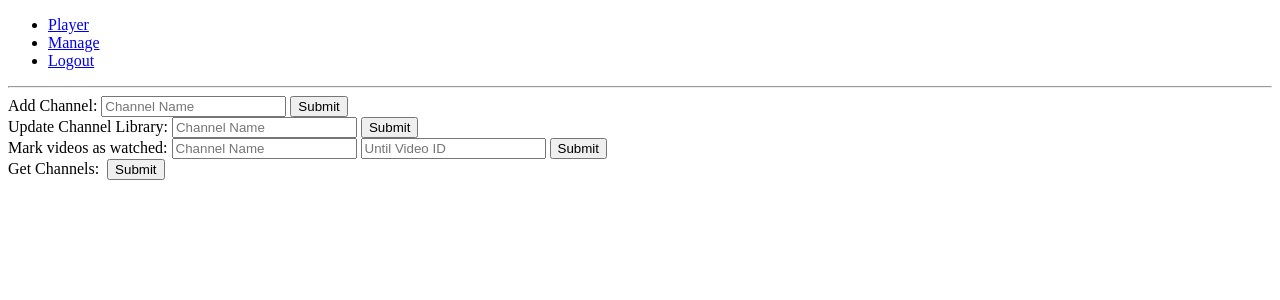
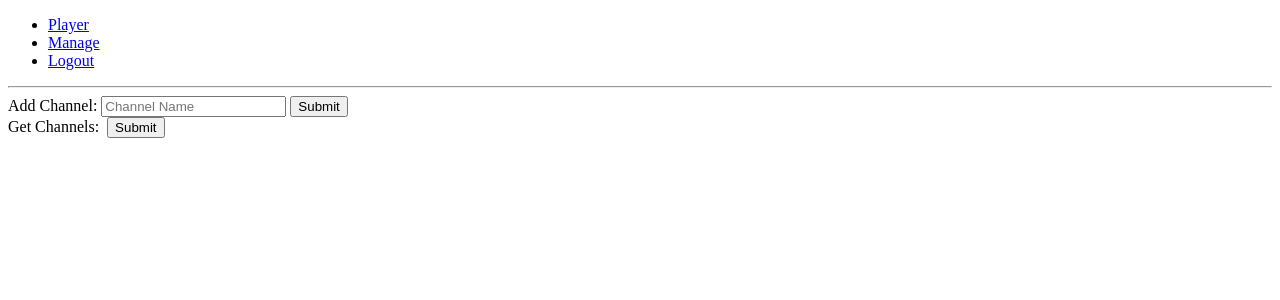
Before and after one commit to eduardoceretta/yqueuer, a Django app: page /manage/ in a window 1280 px wide. Shown: the top 300 px of the page. Run offline with Django 3.2, Linux system fonts and the light colour scheme; the visitor is signed in with stand-in values (Sample User, id 1); parts of the project's set-up code (start-up, migrations or seed data) failed here and were passed over.

Commit message:
Major change. Slim DB model. Was running out of space on the db, now we only keep unwatched videos in the db and only import a limited ammount of videos. Require cronjob to work.Manage is crippled now, only addchannel is available

```diff
--- a/frontend/templates/frontend/manage.html
+++ b/frontend/templates/frontend/manage.html
@@ -12,6 +12,7 @@
       <span id="add_channel_result"></span>
     </span>
   </div>
+  <!--
   <div id="update_channel_library">
     <span>
       Update Channel Library:
@@ -29,6 +30,7 @@
       <span id="bulk_mark_result"></span>
     </span>
   </div>
+  -->
 
   <div id="get_channels">
     <span>
@@ -47,43 +49,43 @@
 
     $( document ).ready(function() {
       log( "manage ready!" );
-      var bulk_mark = {
-        'div' : $("#bulk_mark"),
-        'channel_name' : $("#bulk_mark_channel"),
-        'until_y_video_id' : $("#bulk_mark_until_y_video_id"),
-        'submit' : $("#bulk_mark_submit"),
-        'result' : $("#bulk_mark_result"),
-      };
-      bulk_mark.submit.on('click', function(e) {
-        log ('bulk_mark.submit');
-        log(bulk_mark.channel_name.val());
-        log(bulk_mark.until_y_video_id.val());
-        var channel_name = bulk_mark.channel_name.val();
-        var until_y_video_id = bulk_mark.until_y_video_id.val();
-        bulk_mark.result.text('processing...');
-        bulk_mark.div.find(":input").attr("disabled", true);
-        $.ajax({
-          method: "POST",
-          url: "/api/bulk_mark_watched/",
-          headers: {'X-CSRFToken': '{{ csrf_token }}'},
-          data: { 'channel_name' : channel_name,
-                  'until_y_video_id': until_y_video_id,
-          },
-          success: function(result){
-            bulk_mark.div.find(":input").attr("disabled", false);
-            if(result.success) {
-              bulk_mark.result.text('success: marked ' + result.data.marked + ' videos');
-            } else if(result.error) {
-              bulk_mark.result.text('error: ' + result.error);
-            }
-          },
-          error: function(xhr,status,error){
-            log('bulk_mark','error', xhr,status,error);
-            bulk_mark.div.find(":input").attr("disabled", false);
-            bulk_mark.result.text('error');
-          }
-        });
-      });
+      // var bulk_mark = {
+      //   'div' : $("#bulk_mark"),
+      //   'channel_name' : $("#bulk_mark_channel"),
+      //   'until_y_video_id' : $("#bulk_mark_until_y_video_id"),
+      //   'submit' : $("#bulk_mark_submit"),
+      //   'result' : $("#bulk_mark_result"),
+      // };
+      // bulk_mark.submit.on('click', function(e) {
+      //   log ('bulk_mark.submit');
+      //   log(bulk_mark.channel_name.val());
+      //   log(bulk_mark.until_y_video_id.val());
+      //   var channel_name = bulk_mark.channel_name.val();
+      //   var until_y_video_id = bulk_mark.until_y_video_id.val();
+      //   bulk_mark.result.text('processing...');
+      //   bulk_mark.div.find(":input").attr("disabled", true);
+      //   $.ajax({
+      //     method: "POST",
+      //     url: "/api/bulk_mark_watched/",
+      //     headers: {'X-CSRFToken': '{{ csrf_token }}'},
+      //     data: { 'channel_name' : channel_name,
+      //             'until_y_video_id': until_y_video_id,
+      //     },
+      //     success: function(result){
+      //       bulk_mark.div.find(":input").attr("disabled", false);
+      //       if(result.success) {
+      //         bulk_mark.result.text('success: marked ' + result.data.marked + ' videos');
+      //       } else if(result.error) {
+      //         bulk_mark.result.text('error: ' + result.error);
+      //       }
+      //     },
+      //     error: function(xhr,status,error){
+      //       log('bulk_mark','error', xhr,status,error);
+      //       bulk_mark.div.find(":input").attr("disabled", false);
+      //       bulk_mark.result.text('error');
+      //     }
+      //   });
+      // });
 
       var add_channel = {
         'div' : $("#add_channel"),
@@ -118,38 +120,38 @@
         });
       });
 
-      var update_channel_library = {
-        'div' : $("#update_channel_library"),
-        'channel_name' : $("#update_channel_library_channel"),
-        'submit' : $("#update_channel_library_submit"),
-        'result' : $("#update_channel_library_result"),
-      }
-      update_channel_library.submit.on('click', function(e) {
-        log ('update_channel_library.submit');
-        log(update_channel_library.channel_name.val());
-        var channel_name = update_channel_library.channel_name.val();
-        update_channel_library.result.text('processing...');
-        update_channel_library.div.find(":input").attr("disabled", true);
-        $.ajax({
-          method: "POST",
-          url: "/api/update_channel_library/",
-          headers: {'X-CSRFToken': '{{ csrf_token }}'},
-          data: { 'channel_name' : channel_name },
-          success: function(result){
-            update_channel_library.div.find(":input").attr("disabled", false);
-            if(result.success) {
-              update_channel_library.result.text('success: ' + result.data.updated + ' videos updated');
-            } else if(result.error) {
-              update_channel_library.result.text('error: ' + result.error);
-            }
-          },
-          error: function(xhr,status,error){
-            log('update_channel_library','error', xhr,status,error);
-            update_channel_library.div.find(":input").attr("disabled", false);
-            update_channel_library.result.text('error');
-          }
-        });
-      });
+      // var update_channel_library = {
+      //   'div' : $("#update_channel_library"),
+      //   'channel_name' : $("#update_channel_library_channel"),
+      //   'submit' : $("#update_channel_library_submit"),
+      //   'result' : $("#update_channel_library_result"),
+      // }
+      // update_channel_library.submit.on('click', function(e) {
+      //   log ('update_channel_library.submit');
+      //   log(update_channel_library.channel_name.val());
+      //   var channel_name = update_channel_library.channel_name.val();
+      //   update_channel_library.result.text('processing...');
+      //   update_channel_library.div.find(":input").attr("disabled", true);
+      //   $.ajax({
+      //     method: "POST",
+      //     url: "/api/update_channel_library/",
+      //     headers: {'X-CSRFToken': '{{ csrf_token }}'},
+      //     data: { 'channel_name' : channel_name },
+      //     success: function(result){
+      //       update_channel_library.div.find(":input").attr("disabled", false);
+      //       if(result.success) {
+      //         update_channel_library.result.text('success: ' + result.data.updated + ' videos updated');
+      //       } else if(result.error) {
+      //         update_channel_library.result.text('error: ' + result.error);
+      //       }
+      //     },
+      //     error: function(xhr,status,error){
+      //       log('update_channel_library','error', xhr,status,error);
+      //       update_channel_library.div.find(":input").attr("disabled", false);
+      //       update_channel_library.result.text('error');
+      //     }
+      //   });
+      // });
 
       var get_channels = {
         'div' : $("#get_channels"),
--- a/frontend/urls.py
+++ b/frontend/urls.py
@@ -10,8 +10,8 @@ urlpatterns = [
     url(r'^api/get_videos/$', views.getVideos, name = 'get_videos'),
     url(r'^api/get_channels/$', views.getChannels, name = 'get_channels'),
     url(r'^api/mark_watched/$', views.markWatched, name = 'mark_watched'),
-    url(r'^api/bulk_mark_watched/$', views.bulkMarkWatched, name = 'bulk_mark_watched'),
-    url(r'^api/update_channel_library/$', views.updateChannelLibrary, name = 'update_channel_library'),
+    # url(r'^api/bulk_mark_watched/$', views.bulkMarkWatched, name = 'bulk_mark_watched'),
+    # url(r'^api/update_channel_library/$', views.updateChannelLibrary, name = 'update_channel_library'),
     url(r'^api/add_channel/$', views.addChannel, name = 'add_channel'),
     url(r'^api/post_jserror/$', views.postJSError, name = 'post_jserror'),
     # Authentication
--- a/frontend/views.py
+++ b/frontend/views.py
@@ -15,12 +15,9 @@ from django.contrib.auth.models import User
 from django.db.models import Q
 
 from frontend.forms import UserForm
-from frontend.models import Channel, Video, RUserVideo
+from frontend.models import Channel, Video, RUserVideo, RUserChannel
 
 from frontend.yqueuer_api import searchChannel, getVideosFromPlaylist
-
-
-
 
 def _markWatched(user, video):
   uservideo, created = user.ruservideo_set.get_or_create(video = video)
@@ -39,7 +36,6 @@ def _getChannels(user):
       'title': channel.title,
       'name': channel.name,
       'thumbnails' : channel.thumbnails,
-      'imported_date' : str(channel.imported_date),
     })
 
   return channels
@@ -147,8 +143,7 @@ def getVideos(request):
     u_channels = user.channel_set.filter(name__in = channel_list)
 
   video_qs = Video.objects.select_related('channel').filter(
-    Q( channel__in = u_channels )
-    & ( ~Q( users = user) | Q( users = user, ruservideo__watched = False))
+    channel__in = u_channels, users = user, ruservideo__watched = False
   ).order_by('published_at')
 
   videos = []
@@ -187,34 +182,34 @@ def markWatched(request):
 
 
 ##################################
-@login_required
-def updateChannelLibrary(request):
-  response_data = {'error' : "can't find channel"}
-  channel = None
+# @login_required
+# def updateChannelLibrary(request):
+#   response_data = {'error' : "can't find channel"}
+#   channel = None
 
-  channel_name = request.POST['channel_name']
-  channel_qs = Channel.objects.filter(name = channel_name)
+#   channel_name = request.POST['channel_name']
+#   channel_qs = Channel.objects.filter(name = channel_name)
 
-  if len(channel_qs) > 0 :
-    channel = channel_qs[0]
-  else :
-    return HttpResponse(json.dumps(response_data), content_type = "application/json")
+#   if len(channel_qs) > 0 :
+#     channel = channel_qs[0]
+#   else :
+#     return HttpResponse(json.dumps(response_data), content_type = "application/json")
 
-  videos = getVideosFromPlaylist(settings.SECRETS['YOUTUBE_API_KEY'], channel.playlist_uploads_id)
+#   videos = getVideosFromPlaylist(settings.SECRETS['YOUTUBE_API_KEY'], channel.playlist_uploads_id)
 
-  added = 0
-  for v in videos:
-    video_qs = Video.objects.filter(y_video_id = v["id"])
-    if len(video_qs) == 0 :
-      Video.objects.update_or_create(
-        y_video_id = v["id"], channel = channel, published_at = v["published_at"],
-        title = v["title"], thumbnails = v["thumbnails"],
-        description = v["description"], position = v["position"]
-      )
-      added+=1
+#   added = 0
+#   for v in videos:
+#     video_qs = Video.objects.filter(y_video_id = v["id"])
+#     if len(video_qs) == 0 :
+#       Video.objects.update_or_create(
+#         y_video_id = v["id"], channel = channel, published_at = v["published_at"],
+#         title = v["title"], thumbnails = v["thumbnails"],
+#         description = v["description"], position = v["position"]
+#       )
+#       added+=1
 
-  response_data = {'success': True, 'data' : { 'channel' : channel_name, 'updated' : added }}
-  return HttpResponse(json.dumps(response_data), content_type = "application/json")
+#   response_data = {'success': True, 'data' : { 'channel' : channel_name, 'updated' : added }}
+#   return HttpResponse(json.dumps(response_data), content_type = "application/json")
 
 
 ##################################
@@ -245,51 +240,50 @@ def addChannel(request):
       return HttpResponse(json.dumps(response_data), content_type = "application/json")
 
   if channel :
-    user.channel_set.add(channel)
-    user.save()
+    user.ruserchannel_set.create(channel = channel)
     response_data = {'success': True}
 
   return HttpResponse(json.dumps(response_data), content_type = "application/json")
 
 ##################################
-@login_required
-def bulkMarkWatched(request):
-  # print >>sys.stderr, request.user, request.POST.has_key('channel_name'), request.GET.has_key('channel_name'), request.POST.has_key('until_y_video_id'), request.GET.has_key('until_y_video_id')
+# @login_required
+# def bulkMarkWatched(request):
+#   # print >>sys.stderr, request.user, request.POST.has_key('channel_name'), request.GET.has_key('channel_name'), request.POST.has_key('until_y_video_id'), request.GET.has_key('until_y_video_id')
 
-  response_data = {'error' : "error"}
-  channel = None
-  until_video = None
+#   response_data = {'error' : "error"}
+#   channel = None
+#   until_video = None
 
-  user = request.user
-  channel_name = request.POST['channel_name']
-  until_y_video_id = request.POST['until_y_video_id']
+#   user = request.user
+#   channel_name = request.POST['channel_name']
+#   until_y_video_id = request.POST['until_y_video_id']
 
-  if not channel_name or not until_y_video_id:
-    response_data = {'error' : "Invalid parameters"}
-    return HttpResponse(json.dumps(response_data), content_type = "application/json")
+#   if not channel_name or not until_y_video_id:
+#     response_data = {'error' : "Invalid parameters"}
+#     return HttpResponse(json.dumps(response_data), content_type = "application/json")
 
-  channel_qs = Channel.objects.filter(name = channel_name)
+#   channel_qs = Channel.objects.filter(name = channel_name)
 
-  if len(channel_qs) > 0 :
-    channel = channel_qs[0]
-  else :
-    response_data = {'error' : "can't find channel"}
-    return HttpResponse(json.dumps(response_data), content_type = "application/json")
+#   if len(channel_qs) > 0 :
+#     channel = channel_qs[0]
+#   else :
+#     response_data = {'error' : "can't find channel"}
+#     return HttpResponse(json.dumps(response_data), content_type = "application/json")
 
-  until_video_qs = Video.objects.filter(y_video_id = until_y_video_id)
-  if len(until_video_qs) > 0 :
-    until_video = until_video_qs[0]
-  else :
-    response_data = {'error' : "can't find video"}
-    return HttpResponse(json.dumps(response_data), content_type = "application/json")
+#   until_video_qs = Video.objects.filter(y_video_id = until_y_video_id)
+#   if len(until_video_qs) > 0 :
+#     until_video = until_video_qs[0]
+#   else :
+#     response_data = {'error' : "can't find video"}
+#     return HttpResponse(json.dumps(response_data), content_type = "application/json")
 
-  videos = Video.objects.filter(channel = channel, published_at__lte = until_video.published_at)
-  for v in videos:
-    _markWatched(user, v)
+#   videos = Video.objects.filter(channel = channel, published_at__lte = until_video.published_at)
+#   for v in videos:
+#     _markWatched(user, v)
 
-  response_data = {'success' : True, 'data' : { 'channel' : channel_name, 'marked' : len(videos) }}
+#   response_data = {'success' : True, 'data' : { 'channel' : channel_name, 'marked' : len(videos) }}
 
-  return HttpResponse(json.dumps(response_data), content_type = "application/json")
+#   return HttpResponse(json.dumps(response_data), content_type = "application/json")
 
 def postJSError(request):
   print >>sys.stderr, 'JSERROR: ', request.POST['msg'], request.POST['url'], request.POST['lineNo'],request.POST['columnNo'],request.POST['error']
```
Also changed, not shown: frontend/management/commands/import.py (added, +212 -0 lines), frontend/models.py (+17 -3 lines), frontend/yqueuer_api.py (+32 -2 lines), frontend/management/__init__.py (added), frontend/migrations/0009_auto_20170415_1719.py (added), frontend/migrations/0010_remove_channel_users.py (added), frontend/migrations/0011_auto_20170415_1720.py (added).
